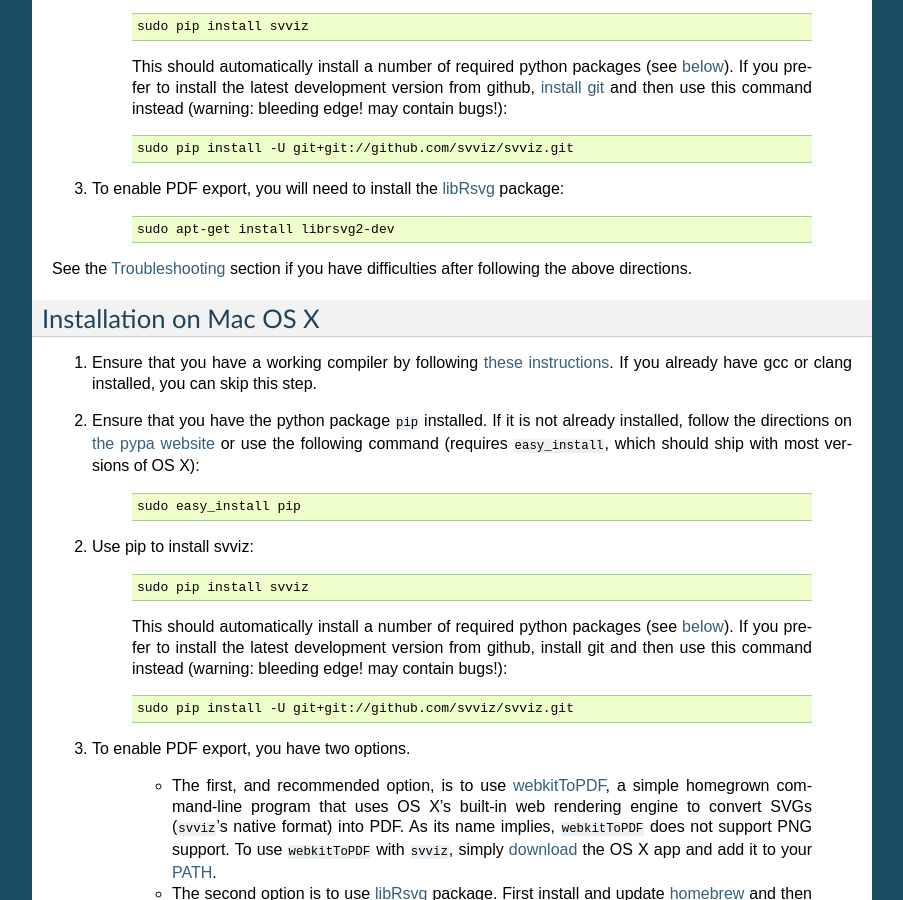
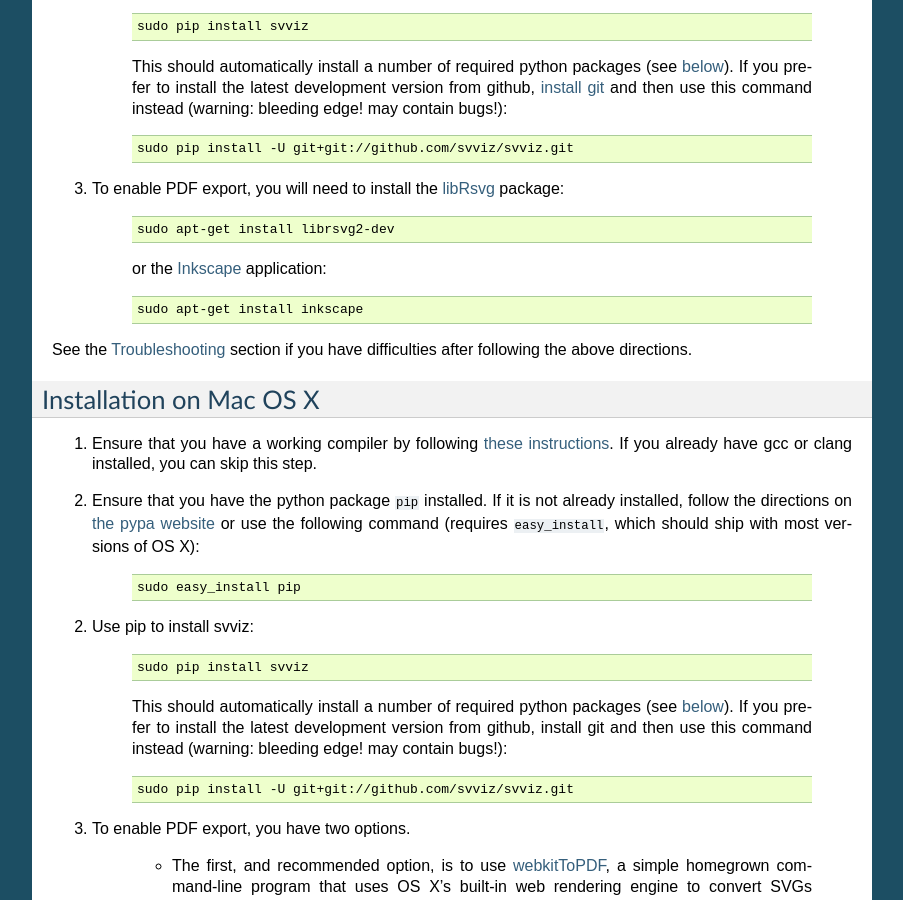
Before and after one commit to svviz/svviz, a Sphinx documentation site: the page built from docs/install.rst, in a window 1280 px wide and 900 px high, scrolled down 482 px. Shown: the whole window, without its empty margins (198-1101 px from the left). Built offline with Sphinx 7.4.7, drawn with Linux system fonts in a browser that asks for light colours.

Commit message:
doc update

```diff
--- a/docs/install.rst
+++ b/docs/install.rst
@@ -38,6 +38,13 @@
     .. code-block:: bash
 
         sudo apt-get install librsvg2-dev
+
+    or the `Inkscape <https://inkscape.org/>`_ application:
+
+    .. code-block:: bash
+
+        sudo apt-get install inkscape
+
 
 See the :ref:`troubleshooting` section if you have difficulties after following the above directions.
 
```
